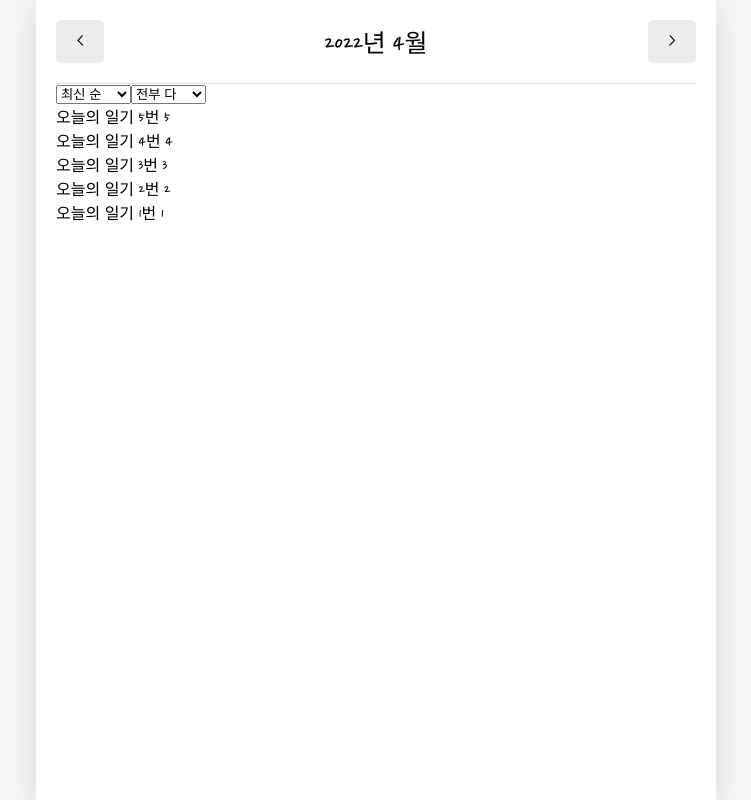
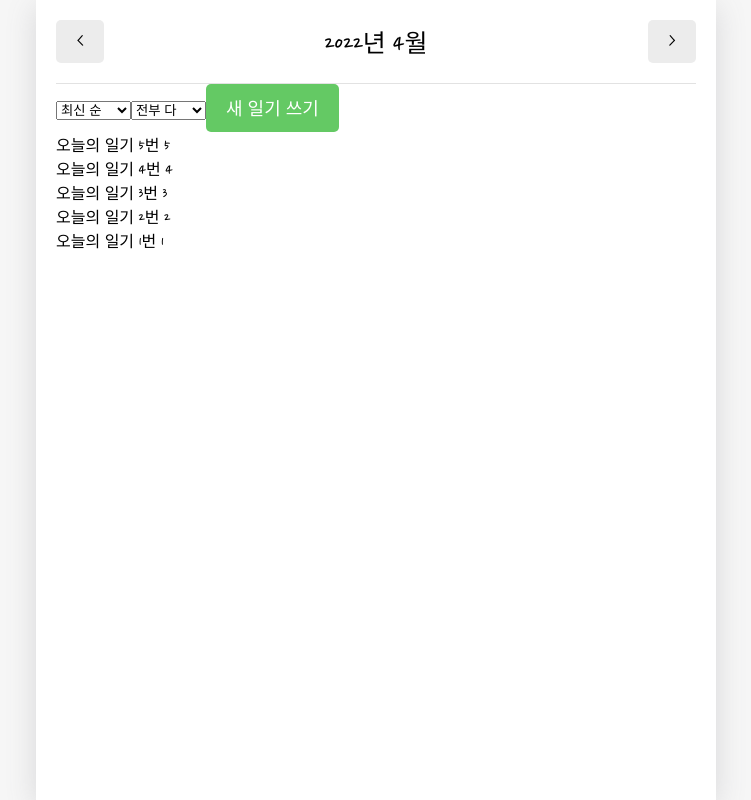
Before and after one commit to Choi-HyunHo/emotion-diary, a React (Create React App) app: page / in a window 1280 px wide. Shown: the whole page, without its empty margins (264-1015 px from the left). Built offline with nearby package versions, Linux system fonts and the light colour scheme; a web font is replaced by a local one.

Commit message:
✨ 일기 쓰기 버튼 추가

```diff
--- a/src/components/DiaryList.js
+++ b/src/components/DiaryList.js
@@ -1,4 +1,6 @@
 import { useState } from 'react';
+import { useNavigate } from 'react-router-dom';
+import MyButton from './MyButton';
 
 const sortOptionList = [
   { value: 'lastest', name: '최신 순' },
@@ -28,6 +30,7 @@ const ControlMenu = ({ value, onChange, optionList }) => {
 };
 
 const DiaryList = ({ diaryList }) => {
+  const navigate = useNavigate();
   // 정렬 기능
   const [sortType, setSortType] = useState('lastest');
   const [filter, setFilter] = useState('all');
@@ -70,6 +73,11 @@ const DiaryList = ({ diaryList }) => {
         onChange={setFilter}
         optionList={filterOptionList}
       />
+      <MyButton
+        type={'positive'}
+        text={'새 일기 쓰기'}
+        onClick={() => navigate('/new')}
+      />
       {getProcessedDiaryList().map((it) => (
         <div key={it.id}>
           {it.content} {it.emotion}
```
